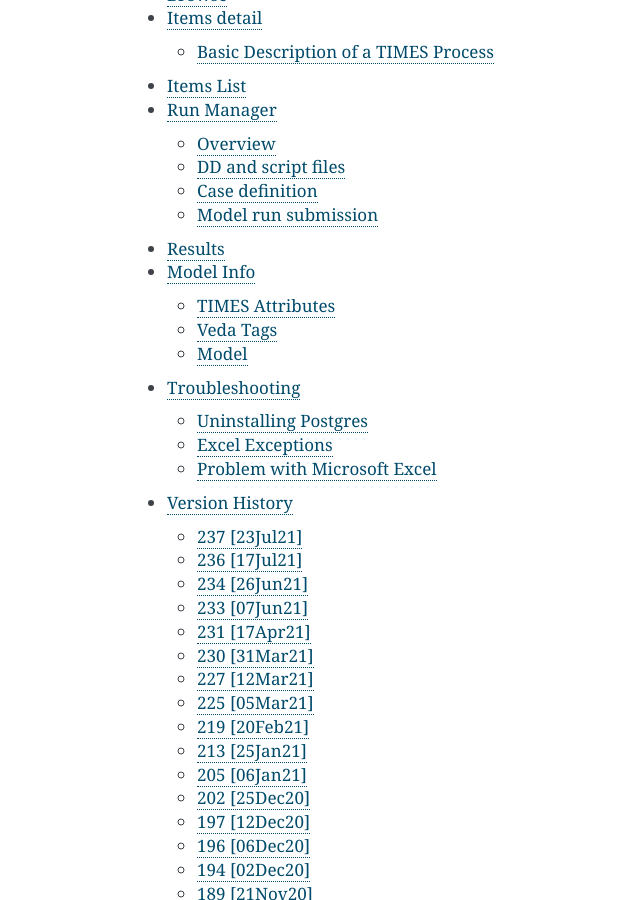
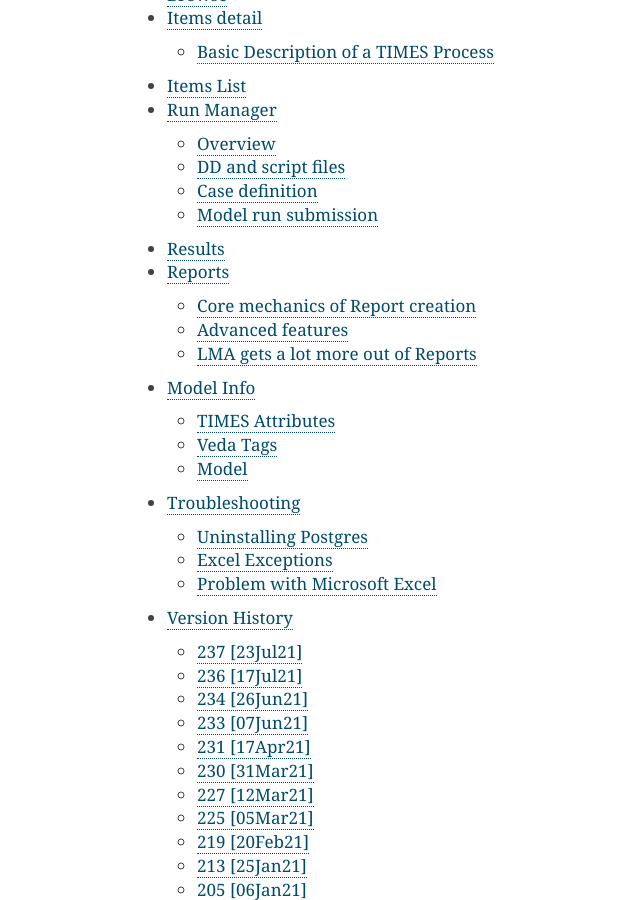
Before and after one commit to kanors-emr/Veda-documentation, a Sphinx documentation site: the page built from docs/source/index.rst, in a window 1280 px wide and 900 px high, scrolled down 880 px. Shown: the whole window, without its empty margins (283-923 px from the left). Built offline with Sphinx 7.4.7, drawn with Linux system fonts in a browser that asks for light colours; some of the changed lines change nothing that is shown.

Commit message:
Reports section added

```diff
--- a/docs/source/index.rst
+++ b/docs/source/index.rst
@@ -21,6 +21,7 @@
    pages/Items List
    pages/Run Manager
    pages/Results
+   pages/Reports
    pages/Model Info
    pages/Troubleshooting
    pages/version_history
--- /dev/null
+++ b/docs/source/pages/Reports.rst
@@ -0,0 +1,131 @@
+#########
+Reports
+#########
+Creating Reports with Veda2.0
+
+Core mechanics of Report creation
+==================================
+* The Reports menu can be used to select scenarios, across models and users
+* Reports are defined in an Excel file (like the Set definitions file)
+* There are two basic types of instructions:
+    * Creating variables via combination of attribute, process, commodity
+    * Creating aggregations based on variable, process, commodity and region
+
+Variables can be created based on process/commodity sets
+^^^^^^^^^^^^^^^^^^^^^^^^^^^^^^^^^^^^^^^^^^^^^^^^^^^^^^^^^
+
+.. image:: images/Reports/varbls_on_com_sets.PNG
+    :width: 600
+
+
+Aggregations based on Varbl and Process names
+^^^^^^^^^^^^^^^^^^^^^^^^^^^^^^^^^^^^^^^^^^^^^^
+
+.. image:: images/Reports/agg_on_varbls-process.PNG
+    :width: 600
+
+
+Aggregations based on Varbl and Region names
+^^^^^^^^^^^^^^^^^^^^^^^^^^^^^^^^^^^^^^^^^^^^^^
+
+.. image:: images/Reports/agg_on_varbls-region.PNG
+    :width: 600
+
+
+Coarser Variables can be created too
+^^^^^^^^^^^^^^^^^^^^^^^^^^^^^^^^^^^^^^
+
+.. image:: images/Reports/coarser_varbls.PNG
+    :width: 600
+
+
+Aggregations based on Commodity names
+^^^^^^^^^^^^^^^^^^^^^^^^^^^^^^^^^^^^^^
+
+.. image:: images/Reports/agg_on_comm_grps.PNG
+    :width: 600
+
+
+Aggregations based on Process names
+^^^^^^^^^^^^^^^^^^^^^^^^^^^^^^^^^^^^^^
+
+.. image:: images/Reports/agg_on_process.PNG
+    :width: 600
+
+
+CSV output
+^^^^^^^^^^
+It can be consumed in applications like Tableau, Power BI, or LMA
+
+.. image:: images/Reports/csv_output_reports.PNG
+    :width: 600
+
+
+Advanced features
+==================
+* Sankey diagrams
+* Unit conversion
+* Including exogenous data
+    * Historical trends/calibration check
+    * Producing per/capita and per/GDP metrics
+* Special attributes
+    * Utilization factors
+    * Efficiency (by DEM)
+    * CO2 intensity (by DEM)
+
+.. image:: images/Reports/Veda_reports_viewer.PNG
+    :width: 600
+
+
+LMA gets a lot more out of Reports
+===================================
+
+Sources and uses of main energy forms
+^^^^^^^^^^^^^^^^^^^^^^^^^^^^^^^^^^^^^^
+
+.. raw:: html
+
+    <a href="https://lma.vedaviz.com/Presenter/Predex.aspx?pkp=1041&pkv=252583" target="_blank">See it online </a> select energy form
+
+.. image:: images/Reports/main_energy_forms.PNG
+    :width: 600
+
+Road transport vehicles
+^^^^^^^^^^^^^^^^^^^^^^^^
+
+.. raw:: html
+
+    <a href="https://lma.vedaviz.com/Presenter/Predex.aspx?pkp=1041&pkv=252590" target="_blank">See it online </a> select region
+
+.. image:: images/Reports/lma_road_transport.PNG
+    :width: 600
+
+Power generation
+^^^^^^^^^^^^^^^^^
+
+.. raw:: html
+
+    <a href="https://lma.vedaviz.com/Presenter/Predex.aspx?pkp=1041&pkv=252586" target="_blank">See it online </a> select electricity/hydrogen/heat, and region
+
+.. image:: images/Reports/lma_power_gen.PNG
+    :width: 600
+
+Power generation – alternate view
+^^^^^^^^^^^^^^^^^^^^^^^^^^^^^^^^^
+
+.. raw:: html
+
+    <a href="https://lma.vedaviz.com/Presenter/Predex.aspx?pkp=1041&pkv=252588" target="_blank">See it online </a>
+
+.. image:: images/Reports/power_gen_alt_view.PNG
+    :width: 600
+
+Power generation – alternate view 2
+^^^^^^^^^^^^^^^^^^^^^^^^^^^^^^^^^^^
+
+.. raw:: html
+
+    <a href="https://lma.vedaviz.com/Presenter/Predex.aspx?pkp=1041&pkv=252589" target="_blank">See it online </a>
+
+.. image:: images/Reports/power_gen_alt_view-2.PNG
+    :width: 600
```
Also changed, not shown: docs/source/pages/images/Reports/Veda_reports_viewer.PNG (added), docs/source/pages/images/Reports/agg_on_comm_grps.PNG (added), docs/source/pages/images/Reports/agg_on_process.PNG (added), docs/source/pages/images/Reports/agg_on_varbls-process.PNG (added), docs/source/pages/images/Reports/agg_on_varbls-region.PNG (added), docs/source/pages/images/Reports/coarser_varbls.PNG (added), docs/source/pages/images/Reports/csv_output_reports.PNG (added), docs/source/pages/images/Reports/lma_power_gen.PNG (added), docs/source/pages/images/Reports/lma_road_transport.PNG (added), docs/source/pages/images/Reports/main_energy_forms.PNG (added), docs/source/pages/images/Reports/power_gen_alt_view-2.PNG (added), docs/source/pages/images/Reports/power_gen_alt_view.PNG (added), docs/source/pages/images/Reports/varbls_on_com_sets.PNG (added).
